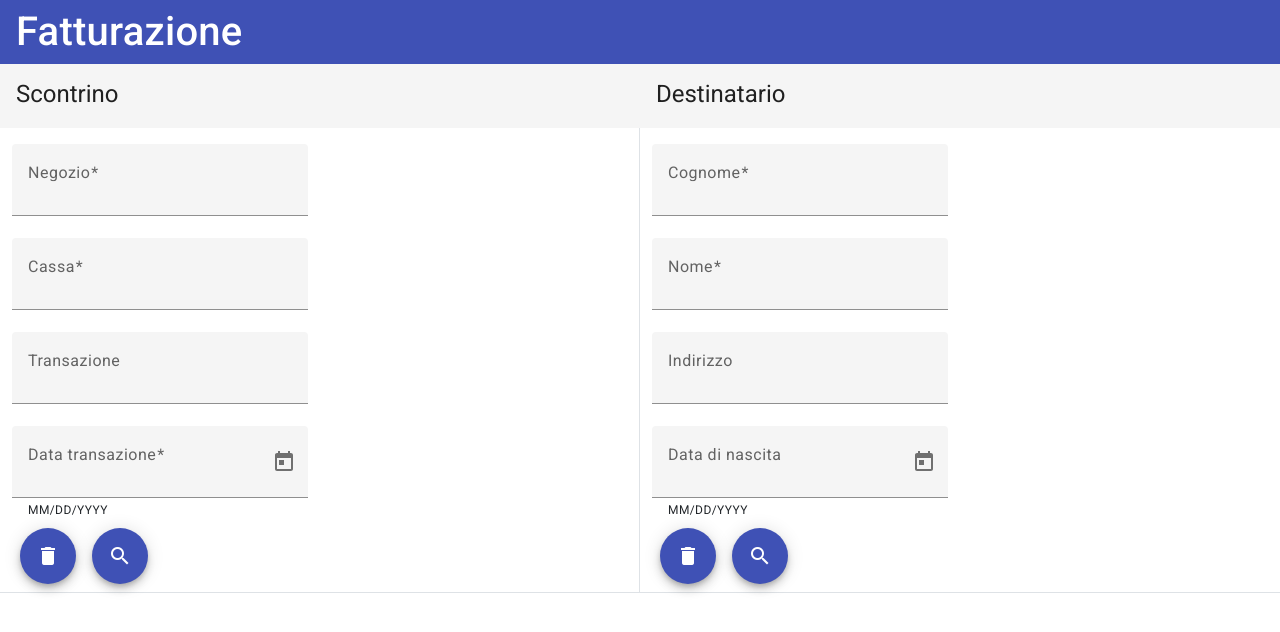
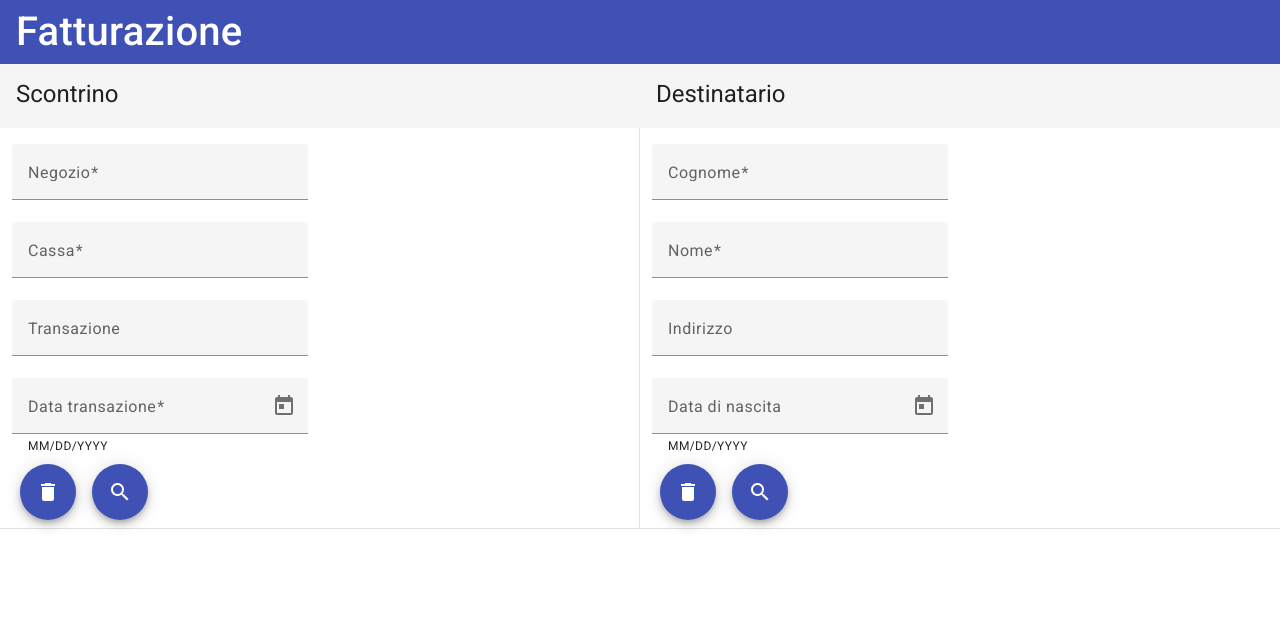
Before and after one commit to michaellaros/fatturazione, an Angular app: page / in a window 1280 px wide. Shown: the top 632 px of the page. Built offline with nearby package versions, Linux system fonts and the light colour scheme.

Commit message:
modifica margine input

```diff
--- a/src/app/components/filtro-clienti/filtro-clienti.component.html
+++ b/src/app/components/filtro-clienti/filtro-clienti.component.html
@@ -2,28 +2,28 @@
     <div class="col-md-6">
       <form [formGroup]="form" id="form" (ngSubmit)="RicercaCliente()">
         <div class="row">
-          <mat-form-field appearance="fill">
+          <mat-form-field  appearance="fill">
               <mat-label>Cognome</mat-label>
-              <input matInput class="m-2" formControlName="clientSurname" >
+              <input matInput  formControlName="clientSurname" >
           </mat-form-field>
         </div>
 
         <div class="row">
-          <mat-form-field appearance="fill">
+          <mat-form-field  appearance="fill" >
               <mat-label>Nome</mat-label>
-              <input matInput class="m-2" formControlName="clientName" >
+              <input matInput  formControlName="clientName" >
           </mat-form-field>
         </div>
         <div class="row">
-          <mat-form-field appearance="fill">
+          <mat-form-field  appearance="fill">
             <mat-label>Indirizzo</mat-label>
-            <input matInput class="m-2" formControlName="clientAdress" >
+            <input matInput  formControlName="clientAdress" >
           </mat-form-field>
         </div>
         <div class="row">
-          <mat-form-field appearance="fill">
+          <mat-form-field  appearance="fill">
             <mat-label>Data di nascita</mat-label>
-            <input matInput class="m-2"  [matDatepicker]="picker" formControlName="birthDate">
+            <input matInput   [matDatepicker]="picker" formControlName="birthDate">
             <mat-hint>MM/DD/YYYY</mat-hint>
             <mat-datepicker-toggle matIconSuffix [for]="picker"></mat-datepicker-toggle>
             <mat-datepicker  #picker></mat-datepicker>
@@ -31,10 +31,10 @@
 
         </div>
 
-        <button mat-fab  color="primary" class="m-2" type="reset" >
+        <button mat-fab class="m-2" color="primary"  type="reset" >
           <mat-icon>delete</mat-icon>
         </button>
-        <button mat-fab  color="primary" class="m-2" type="submit" >
+        <button mat-fab class="m-2" color="primary"  type="submit" >
           <mat-icon>search</mat-icon>
         </button>
 
--- a/src/app/components/filtro-ricevuta/filtro-ricevuta.component.html
+++ b/src/app/components/filtro-ricevuta/filtro-ricevuta.component.html
@@ -4,28 +4,28 @@
             <div class="row">
                 <mat-form-field appearance="fill">
                     <mat-label>Negozio</mat-label>
-                    <input matInput class="m-2" formControlName="negozio">
+                    <input matInput formControlName="negozio">
                 </mat-form-field>
             </div>
 
             <div class="row">
                 <mat-form-field appearance="fill">
                     <mat-label>Cassa</mat-label>
-                    <input matInput class="m-2" formControlName="cassa">
+                    <input matInput formControlName="cassa">
                 </mat-form-field>
             </div>
 
             <div class="row">
                 <mat-form-field appearance="fill">
                     <mat-label>Transazione</mat-label>
-                    <input matInput class="m-2" formControlName="transazione">
+                    <input matInput formControlName="transazione">
                 </mat-form-field>
             </div>
 
             <div class="row">
                 <mat-form-field appearance="fill">
                     <mat-label>Data transazione</mat-label>
-                    <input matInput  [matDatepicker]="picker" class="m-2" formControlName="data">
+                    <input matInput [matDatepicker]="picker"  formControlName="data">
                     <mat-hint>MM/DD/YYYY</mat-hint>
                     <mat-datepicker-toggle matIconSuffix [for]="picker"></mat-datepicker-toggle>
                     <mat-datepicker  #picker></mat-datepicker>
```
